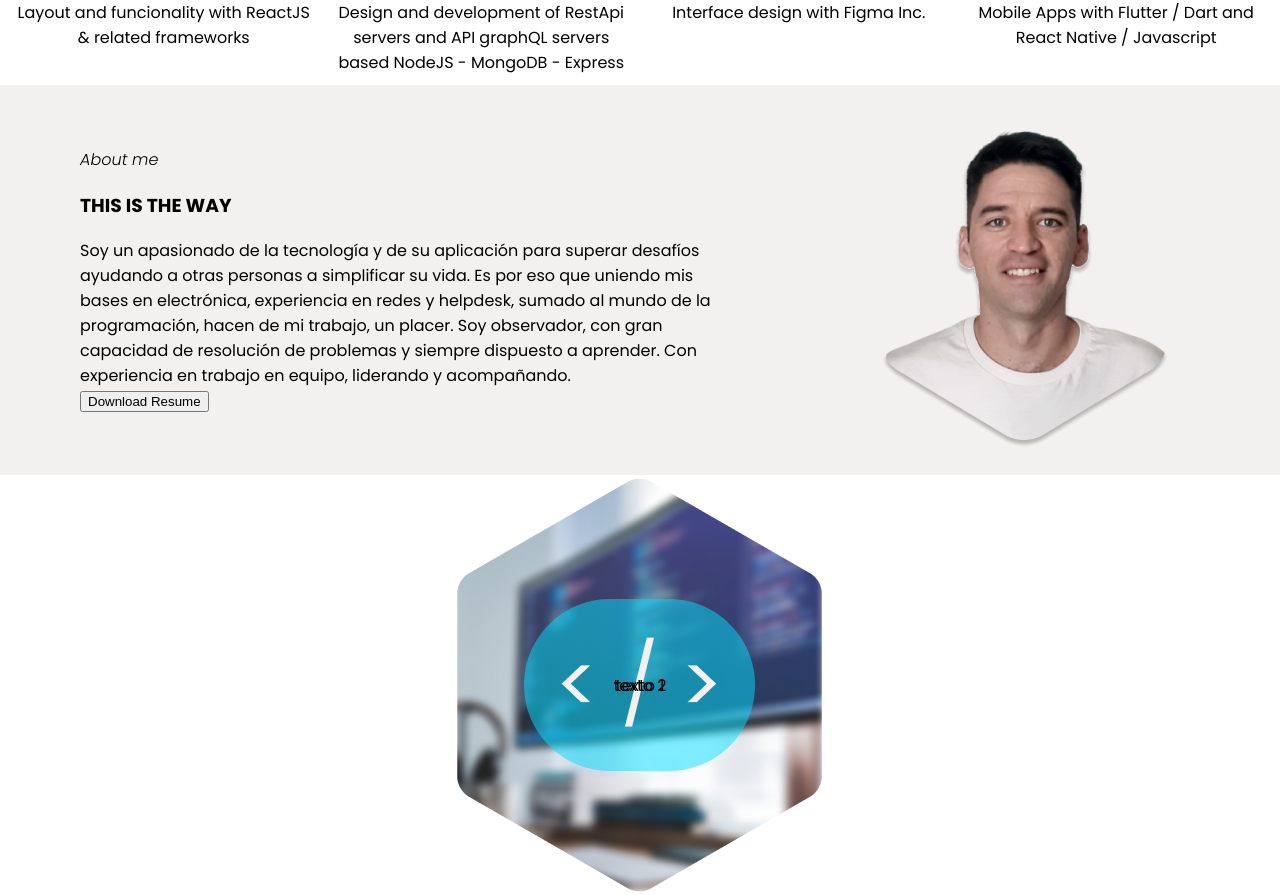
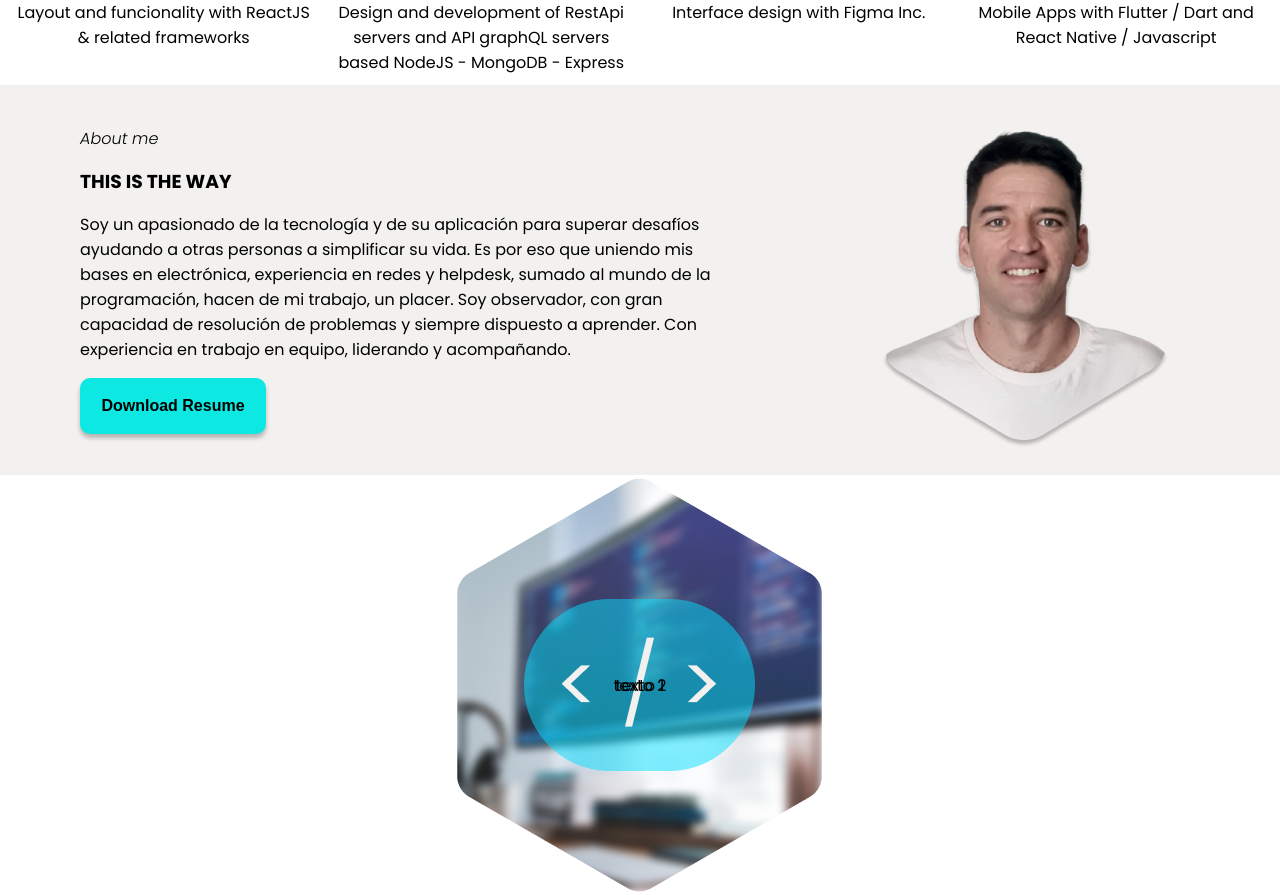
Before and after one commit to cdwenz/portfolio_v2, a React (Create React App) app: page / in a window 1280 px wide. Shown: the part 849-1744 px from the top of the page. Built offline with nearby package versions, Linux system fonts and the light colour scheme.

Commit message:
btn resume

```diff
--- a/public/index.html
+++ b/public/index.html
@@ -29,7 +29,7 @@
   <body>
     <noscript>You need to enable JavaScript to run this app.</noscript>
     <div id="root"></div>
-    <!--
+     <!--
       This HTML file is a template.
       If you open it directly in the browser, you will see an empty page.
 
@@ -40,4 +40,5 @@
       To create a production bundle, use `npm run build` or `yarn build`.
     -->
   </body>
+
 </html>
--- a/src/components/About/about.module.css
+++ b/src/components/About/about.module.css
@@ -11,14 +11,41 @@
     font-style: italic;
 }
 
+.h3 {
+    margin: 0;
+}
+
 .left {
+    display: flex;
+    flex-direction: column;
     width: 50%;
     margin-left: 80px;
+    gap: 16px;
 }
 
 .right {
     width: 25%;
     margin-right: 80px;
+}
+
+.btnResume {
+    width: 186px;
+    height: 56px;
+    border-radius: 10px;
+    background-color: #0EE8E2;
+    border: none;
+    font-weight: 700;
+    padding: 0;
+    font-size: 16px;
+    line-height: 24px;
+    box-shadow: 0px 4px 4px rgba(0, 0, 0, 0.25);
+    transition: 0.5s all ease;
+}
+
+.btnResume:hover {
+    background-color: #25a09c;
+    color: #F2F1EF;
+    transition: 0.5s all ease;
 }
 
 @media screen and (max-width: 920px) {
--- a/src/components/About/index.jsx
+++ b/src/components/About/index.jsx
@@ -7,9 +7,9 @@ function About() {
     <div className={styles.container}>
         <div className={styles.left}>
             <div className={styles.subtitle}>About me</div>
-            <h3>THIS IS THE WAY</h3>
+            <h3 className={styles.h3}>THIS IS THE WAY</h3>
             <div>Soy un apasionado de la tecnología y de su aplicación para superar desafíos ayudando a otras personas a simplificar su vida. Es por eso que uniendo mis bases en electrónica, experiencia en redes y helpdesk, sumado al mundo de la programación, hacen de mi trabajo, un placer. Soy observador, con gran capacidad de resolución de problemas y siempre dispuesto a aprender. Con experiencia en trabajo en equipo, liderando y acompañando.</div>
-            <input type='button' value='Download Resume' />
+            <input type='button' className={styles.btnResume} value='Download Resume' />
         </div>
         <div className={styles.right}>
             <img src={img} alt='img' />
```
